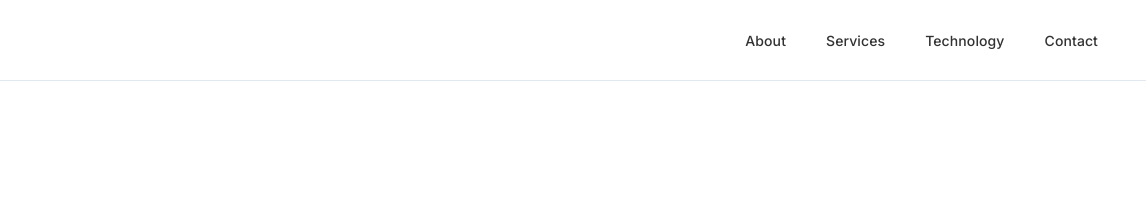
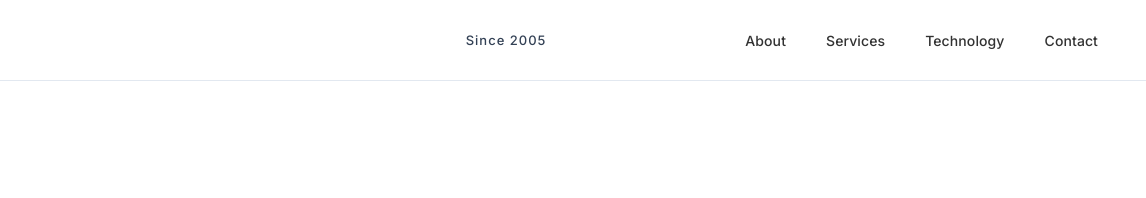
Before and after one commit to litmanmike-hub/goldenkey-website, a plain HTML site: page index.html in a window 1280 px wide. Shown: the top 198 px of the page, 134-1280 px from the left. Drawn offline with Linux system fonts and the light colour scheme.

Commit message:
Add 'Since 2005' centered in nav on all pages

```diff
--- a/index.html
+++ b/index.html
@@ -11,6 +11,7 @@
   <!-- Navigation -->
   <nav class="nav">
     <a href="index.html"><img src="logo.png" alt="GoldenKey Communities" class="nav-logo-img" /></a>
+    <span class="nav-tagline">Since 2005</span>
     <ul class="nav-links">
       <li><a href="about.html">About</a></li>
       <li><a href="services.html">Services</a></li>
--- a/style.css
+++ b/style.css
@@ -71,6 +71,17 @@ img {
   position: sticky;
   top: 0;
   z-index: 100;
+}
+
+.nav-tagline {
+  position: absolute;
+  left: 50%;
+  transform: translateX(-50%);
+  font-size: 13px;
+  font-weight: 500;
+  color: var(--slate);
+  letter-spacing: 1px;
+  pointer-events: none;
 }
 
 .nav-logo-img {
```
Also changed, not shown: about.html (+1 -0 lines), contact.html (+1 -0 lines), privacy.html (+1 -0 lines), services.html (+1 -0 lines), technology.html (+1 -0 lines), terms.html (+1 -0 lines).
